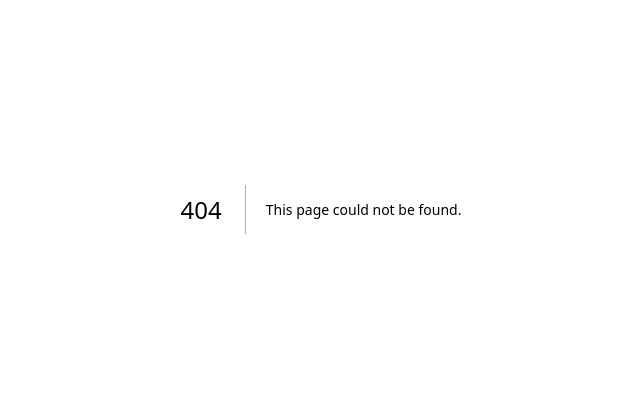
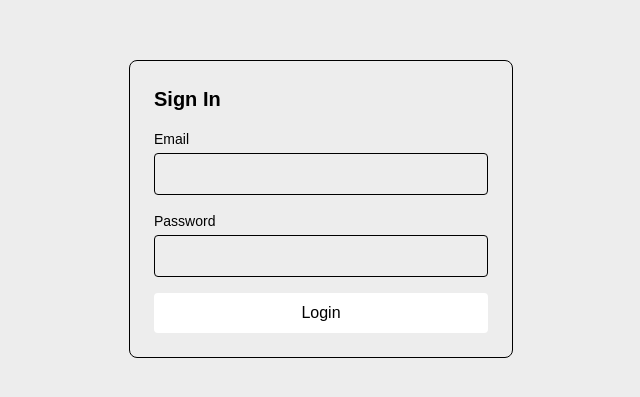
Before and after one commit to areebuzair/PERSONAL_WEBSITE, a Next.js app: page /login in a window 1280 px wide. Before the commit this address had no page. Shown: the part 191-588 px from the top of the page, without its empty margins (319-959 px from the left). Built offline with nearby package versions, Linux system fonts and the light colour scheme; no server answers.

Commit message:
Adds login, logout and dashboard along with db-connection

```diff
--- /dev/null
+++ b/src/app/dashboard/page.tsx
@@ -0,0 +1,7 @@
+import { LogoutButtonClient } from "@/components/LogoutButtonClient";
+
+export default function page() {
+  return (
+    <div className="p-4">You are signed-in! <LogoutButtonClient /></div>
+  )
+}
--- /dev/null
+++ b/src/app/login/actions.ts
@@ -0,0 +1,53 @@
+// src/app/login/actions.ts
+'use server';
+
+import { db } from '@/db/db';
+import { users } from '@/db/schema';
+import { sql } from 'drizzle-orm';
+import { signToken, COOKIE_NAME } from '@/lib/auth';
+import { cookies } from 'next/headers';
+import { redirect } from 'next/navigation';
+
+export async function loginAction(_prevState: unknown, formData: FormData) {
+  const email = formData.get('email') as string;
+  const password = formData.get('password') as string;
+
+  if (!email || !password) {
+    return { error: 'Email and password are required.' };
+  }
+
+  // Verify credentials inside Postgres using pgcrypto's crypt()
+  const [matchedUser] = await db
+    .select({ id: users.id, email: users.email })
+    .from(users)
+    .where(
+      sql`${users.email} = ${email} AND ${users.passwordHash} = crypt(${password}, ${users.passwordHash})`
+    )
+    .limit(1);
+
+  if (!matchedUser) {
+    return { error: 'Invalid credentials.' };
+  }
+
+  const token = await signToken({
+    userId: matchedUser.id,
+    email: matchedUser.email,
+  });
+
+  const cookieStore = await cookies();
+  cookieStore.set(COOKIE_NAME, token, {
+    httpOnly: true,
+    secure: process.env.NODE_ENV === 'production',
+    sameSite: 'lax',
+    path: '/',
+    maxAge: 60 * 60 * 24 * 7, // 7 days
+  });
+
+  redirect('/dashboard');
+}
+
+export async function logoutAction() {
+  const cookieStore = await cookies();
+  cookieStore.delete(COOKIE_NAME);
+  redirect('/login');
+}
--- /dev/null
+++ b/src/app/login/page.tsx
@@ -0,0 +1,51 @@
+// src/app/login/page.tsx
+'use client';
+
+import { useActionState } from 'react';
+import { loginAction } from './actions';
+
+export default function LoginPage() {
+  const [state, formAction, isPending] = useActionState(loginAction, null);
+
+  return (
+    <main className="flex min-h-screen items-center justify-center p-4">
+      <form action={formAction} className="w-full max-w-sm space-y-4 border p-6 rounded-lg">
+        <h1 className="text-xl font-bold">Sign In</h1>
+
+        {state?.error && (
+          <p className="text-sm text-red-500">{state.error}</p>
+        )}
+
+        <div>
+          <label className="block text-sm mb-1" htmlFor="email">Email</label>
+          <input
+            id="email"
+            name="email"
+            type="text"
+            required
+            className="w-full border px-3 py-2 rounded bg-transparent"
+          />
+        </div>
+
+        <div>
+          <label className="block text-sm mb-1" htmlFor="password">Password</label>
+          <input
+            id="password"
+            name="password"
+            type="password"
+            required
+            className="w-full border px-3 py-2 rounded bg-transparent"
+          />
+        </div>
+
+        <button
+          type="submit"
+          disabled={isPending}
+          className="w-full bg-white text-black font-medium py-2 rounded disabled:opacity-50"
+        >
+          {isPending ? 'Verifying...' : 'Login'}
+        </button>
+      </form>
+    </main>
+  );
+}
--- /dev/null
+++ b/src/components/LogoutButtonClient.tsx
@@ -0,0 +1,19 @@
+// src/components/LogoutButtonClient.tsx
+'use client';
+
+import { useTransition } from 'react';
+import { logoutAction } from '@/app/login/actions';
+
+export function LogoutButtonClient() {
+  const [isPending, startTransition] = useTransition();
+
+  return (
+    <button
+      onClick={() => startTransition(() => logoutAction())}
+      disabled={isPending}
+      className="border px-3 py-1.5 rounded text-sm hover:bg-neutral-800 disabled:opacity-50"
+    >
+      {isPending ? 'Logging out...' : 'Logout'}
+    </button>
+  );
+}
--- a/src/data/serverEnv.ts
+++ b/src/data/serverEnv.ts
@@ -4,6 +4,7 @@ import * as z from "zod";
 export const serverEnv = createEnv({
     server: {
         DATABASE_URL: z.url(),
+        JWT_SECRET: z.string().min(32, "JWT Secret should be at least 32 characters long")
     },
     experimental__runtimeEnv: process.env,
     emptyStringAsUndefined: true
--- a/src/db/schema.ts
+++ b/src/db/schema.ts
@@ -1 +1 @@
-export * from "./schemas/test"
+export * from "./schemas/user"
--- /dev/null
+++ b/src/db/schemas/user.ts
@@ -0,0 +1,9 @@
+// src/db/schema.ts
+import { pgTable, serial, text, timestamp } from 'drizzle-orm/pg-core';
+
+export const users = pgTable('users', {
+  id: serial('id').primaryKey(),
+  email: text('email').notNull().unique(),
+  passwordHash: text('password_hash').notNull(),
+  createdAt: timestamp('created_at').defaultNow().notNull(),
+});
--- /dev/null
+++ b/src/lib/auth.ts
@@ -0,0 +1,36 @@
+// src/lib/auth.ts
+import { serverEnv } from '@/data/serverEnv';
+import { SignJWT, jwtVerify } from 'jose';
+import { cookies } from 'next/headers';
+
+const secretKey = new TextEncoder().encode(serverEnv.JWT_SECRET);
+export const COOKIE_NAME = 'auth_session';
+
+export interface SessionPayload {
+  userId: number;
+  email: string;
+}
+
+export async function signToken(payload: SessionPayload): Promise<string> {
+  return new SignJWT({ ...payload })
+    .setProtectedHeader({ alg: 'HS256' })
+    .setIssuedAt()
+    .setExpirationTime('7d')
+    .sign(secretKey);
+}
+
+export async function verifyToken(token: string): Promise<SessionPayload | null> {
+  try {
+    const { payload } = await jwtVerify(token, secretKey);
+    return payload as unknown as SessionPayload;
+  } catch {
+    return null;
+  }
+}
+
+export async function getSession(): Promise<SessionPayload | null> {
+  const cookieStore = await cookies();
+  const token = cookieStore.get(COOKIE_NAME)?.value;
+  if (!token) return null;
+  return verifyToken(token);
+}
--- /dev/null
+++ b/src/middleware.ts
@@ -0,0 +1,39 @@
+// src/middleware.ts
+import { NextRequest, NextResponse } from 'next/server';
+import { verifyToken, COOKIE_NAME } from '@/lib/auth';
+
+const PROTECTED_PAGES = ['/dashboard', '/settings'];
+const PROTECTED_APIS = ['/api/private'];
+
+export async function middleware(req: NextRequest) {
+  const { pathname } = req.nextUrl;
+
+  const isProtectedPage = PROTECTED_PAGES.some((p) => pathname.startsWith(p));
+  const isProtectedApi = PROTECTED_APIS.some((p) => pathname.startsWith(p));
+
+  const token = req.cookies.get(COOKIE_NAME)?.value;
+  const session = token ? await verifyToken(token) : null;
+
+  // 1. Block unauthenticated API calls with 401 JSON
+  if (isProtectedApi && !session) {
+    return NextResponse.json({ error: 'Unauthorized' }, { status: 401 });
+  }
+
+  // 2. Redirect unauthenticated page requests to /login
+  if (isProtectedPage && !session) {
+    const loginUrl = new URL('/login', req.url);
+    loginUrl.searchParams.set('from', pathname);
+    return NextResponse.redirect(loginUrl);
+  }
+
+  // 3. Redirect already-logged-in users away from /login
+  if (pathname === '/login' && session) {
+    return NextResponse.redirect(new URL('/dashboard', req.url));
+  }
+
+  return NextResponse.next();
+}
+
+export const config = {
+  matcher: ['/((?!_next/static|_next/image|favicon.ico).*)'],
+};
```
Also changed, not shown: package.json (+2 -7 lines), 1 other file (tests, documents, lock files or other folders).
